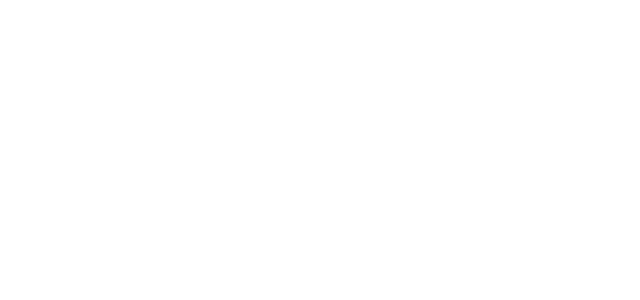
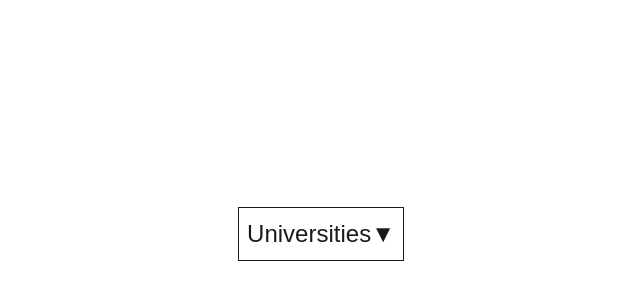
Before and after one commit to kamilzielinskidev/code, a React (Create React App) app in the folder autosuggestion-select/: page / in a window 1280 px wide. Shown: the part 174-474 px from the top of the page, without its empty margins (327-967 px from the left). Built offline with nearby package versions, Linux system fonts and the light colour scheme.

Commit message:
feature: initial button implementation

```diff
--- a/autosuggestion-select/package.json
+++ b/autosuggestion-select/package.json
@@ -3,10 +3,12 @@
   "version": "0.1.0",
   "private": true,
   "dependencies": {
+    "@mobily/ts-belt": "^3.9.0",
     "@types/jest": "^27.4.0",
     "@types/node": "^16.11.22",
     "@types/react": "^17.0.39",
     "@types/react-dom": "^17.0.11",
+    "axios": "^0.25.0",
     "react": "^17.0.2",
     "react-dom": "^17.0.2",
     "react-scripts": "5.0.0",
--- a/autosuggestion-select/public/index.html
+++ b/autosuggestion-select/public/index.html
@@ -3,6 +3,12 @@
   <head>
     <meta charset="utf-8" />
     <meta name="viewport" content="width=device-width, initial-scale=1" />
+    <style>
+      html {
+        font-family: Helvetica, sans-serif;
+        font-size: 24px;
+      }
+    </style>
   </head>
   <body>
     <div id="root"></div>
--- /dev/null
+++ b/autosuggestion-select/src/App.module.css
@@ -0,0 +1,7 @@
+.container {
+  display: flex;
+  width: 100vw;
+  height: 100vh;
+  justify-content: center;
+  align-items: center;
+}
--- a/autosuggestion-select/src/App.tsx
+++ b/autosuggestion-select/src/App.tsx
@@ -1,3 +1,10 @@
 import { FC } from "react";
 
-export const App: FC = () => <div></div>;
+import styles from "./App.module.css";
+import { AutosuggestionSelect } from "./components/autosuggestion-select/AutosuggestionSelect";
+
+export const App: FC = () => (
+  <div className={styles.container}>
+    <AutosuggestionSelect />
+  </div>
+);
--- /dev/null
+++ b/autosuggestion-select/src/components/autosuggestion-select/AutosuggestionSelect.module.css
@@ -0,0 +1,12 @@
+.select {
+  color: #1a1a1a;
+  font-size: 1rem;
+  padding: 0.5rem 0.33rem;
+  background-color: #fff;
+  border: 1px solid #1a1a1a;
+  cursor: pointer;
+}
+
+.select:hover {
+  border: 2px solid #1a1a1a;
+}
--- /dev/null
+++ b/autosuggestion-select/src/components/autosuggestion-select/AutosuggestionSelect.tsx
@@ -0,0 +1,26 @@
+import { FC, useState } from "react";
+
+import styles from "./AutosuggestionSelect.module.css";
+
+export const AutosuggestionSelect: FC = () => {
+  const [isOpen, toggleIsOpen] = useState(false);
+
+  const open = () => toggleIsOpen(true);
+
+  const close = () => toggleIsOpen(false);
+
+  return (
+    <button
+      className={styles.select}
+      aria-haspopup="true"
+      aria-expanded={isOpen}
+      onClick={isOpen ? close : open}
+    >
+      Universities
+      {
+        // TODO: use some fancy icon here
+        isOpen ? "▲" : "▼"
+      }
+    </button>
+  );
+};
```
Also changed, not shown: autosuggestion-select/src/helpers.ts (added, +10 -0 lines), autosuggestion-select/src/lib/fetch.ts (added, +12 -0 lines), 1 other file (tests, documents, lock files or other folders).
